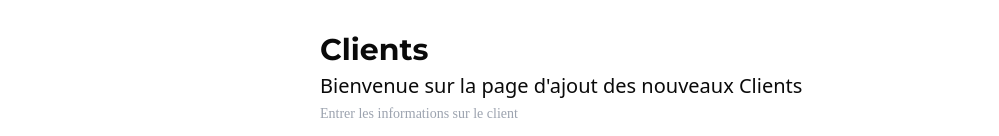
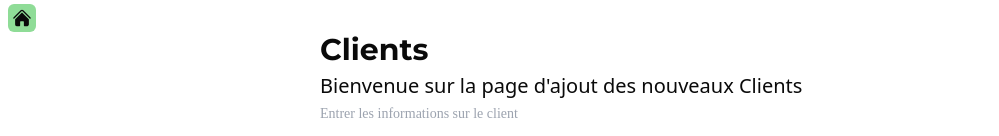
Before and after one commit to IannisG10/xord, a React (Vite) app: page /newClient in a window 1280 px wide. Shown: the top 136 px of the page, without its empty margins (0-999 px from the left). Built offline with nearby package versions, Linux system fonts and the light colour scheme; a web font is replaced by a local one.

Commit message:
get client from the server

```diff
--- a/src/components/Client/Client.tsx
+++ b/src/components/Client/Client.tsx
@@ -17,7 +17,7 @@ export interface ClientType {
 
 const Client: React.FC = () => {
 
-    const { register,handleSubmit,resetField,formState: {errors} } = useForm<ClientType>()
+    const { register,handleSubmit,reset,resetField,formState: {errors} } = useForm<ClientType>()
 
     const onSubmit: SubmitHandler<ClientType> = (data)=>{
         axios.post('https://xord.onrender.com/client',data)
@@ -138,7 +138,7 @@ const Client: React.FC = () => {
                                 </button>
                                 <button className="w-full border-2 border-gray-200 rounded-md p-2
                                 hover:bg-gray-400 transition-all duration-200 bg-gray-300"
-                                        onClick={()=>{toast.success("toast")}}
+                                        onClick={() => {reset()}}
                                 >
                                     Réinitialiser
                                 </button>
--- /dev/null
+++ b/src/pages/ClientDashBoard/ClientDashBoard.tsx
@@ -0,0 +1,11 @@
+import React from "react";
+
+const ClientDashBoard: React.FC = () => {
+    return(
+        <div>
+
+        </div>
+    )
+}
+
+export default ClientDashBoard
--- a/src/pages/ClientForm/ClientForm.tsx
+++ b/src/pages/ClientForm/ClientForm.tsx
@@ -1,9 +1,17 @@
 import React from "react";
 import Client from "@/components/Client/Client";
+import { HiHome } from "react-icons/hi2";
+import { Link } from "react-router";
 
 const ClientForm: React.FC = () => {
     return(
-        <div className="flex justify-center items-center">
+        <div className="flex justify-center items-center relative">
+            <div className="flex justify-center items-center absolute left-2 top-1 p-1 text-xl cursor-pointer
+            rounded-md bg-[#8fdc97] hover:scale-95 transition-all duration-200 ease-in-out">
+                <Link to="/">
+                    <HiHome/>
+                </Link>
+            </div>
             <Client/>
         </div>
     )
```
Also changed, not shown: 1 other file (tests, documents, lock files or other folders).
